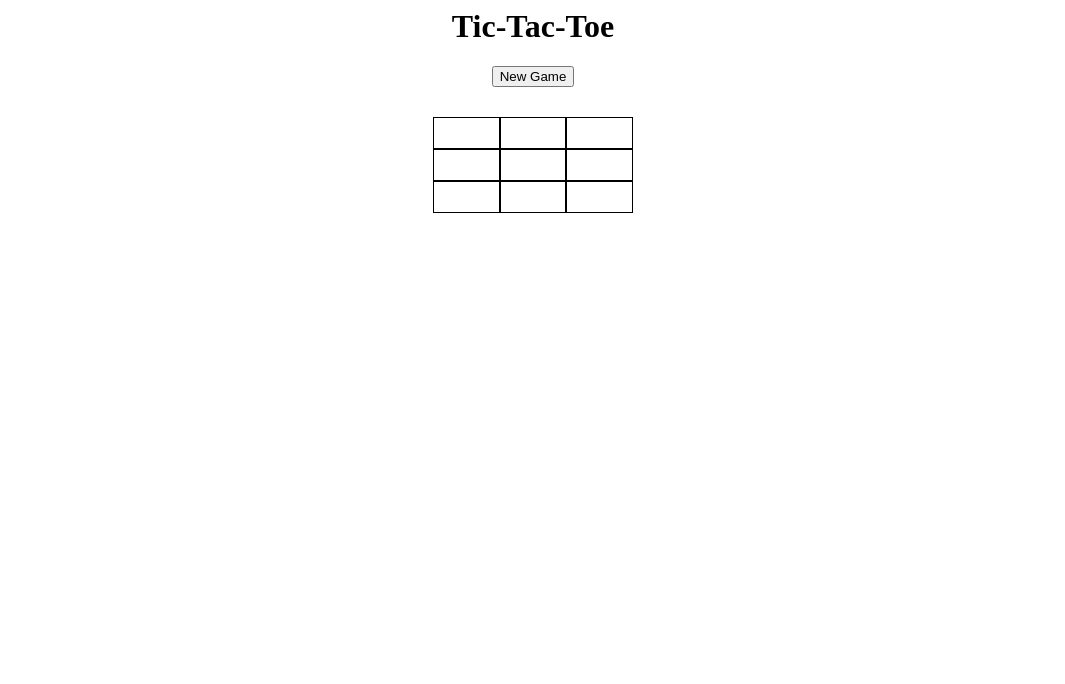
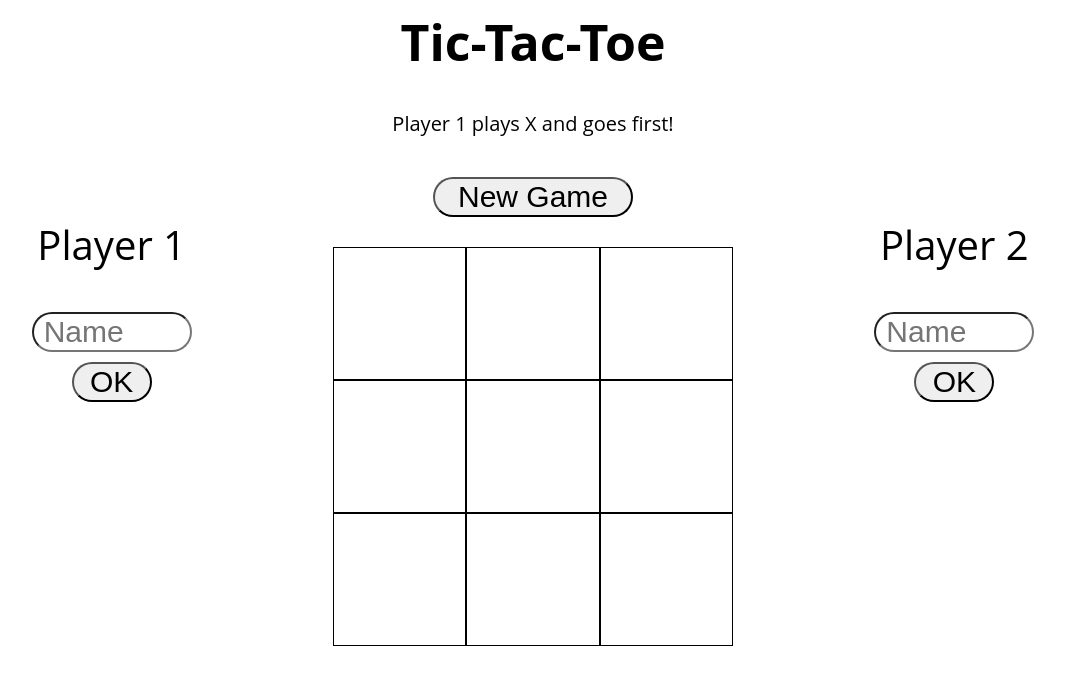
Before and after one commit to garyarzuma/Tic-Tac-Toe, a plain HTML site: page index.html in a window 1280 px wide. Both pictures are taken after a click on the button "New Game". Shown: the whole page, without its empty margins (107-1172 px from the left). Drawn offline with Linux system fonts and the light colour scheme.

Commit message:
Added player name input text and resized board

```diff
--- a/index.html
+++ b/index.html
@@ -7,9 +7,19 @@
 
     <body>
         <h1>Tic-Tac-Toe</h1>
-
+        <div class = "rules">
+            Player 1 plays X and goes first!
+        </div>
         <div class = "buttonContainer">
             <button class="newGameButton">New Game</button>
+        </div>
+        <div class= "gameContainer">
+            <div class="player-container">
+                <div class="player1">Player 1</div>
+                <form class="form-container" onSubmit="return false;">
+                    <input type="text" placeholder="Name" name="player1" size = "30" maxlength = "30">
+                    <button type="button" class="submitButton">OK</button>
+                </form>
            </div>
 
             <div class="gameBoard">
@@ -25,8 +35,16 @@
                 <div class = "gameSquare" data-array="7"></div>
                 <div class = "gameSquare" data-array="8"></div>
             </div>
+            <div class="player-container">
+                 <div class="player2">Player 2</div>
+                 <form class="form-container" onSubmit="return false;">
+                    <input type="text" placeholder="Name" name="player2" size = "30" maxlength = "30">
+                    <button type="button" class="submitButton">OK</button>
+                </form>
+            </div>
+        </div>
+        <div class = "resultsContainer">
 
-        <div class = "resultsContainer">
             <div class ="results">
 
             </div>
--- a/tic-tac-toe.css
+++ b/tic-tac-toe.css
@@ -1,28 +1,84 @@
+body{
+    font-family: 'Open Sans', sans-serif;
+}
+
 .gameBoard{
     display:grid;
     grid-template-columns: 1fr 1fr 1fr;
     grid-template-rows: 1fr 1fr 1fr;
-    width: 200px;
+    width: 400px;
+    height: 400px;
     margin: 0 auto;
     margin-top: 30px;
+    margin-bottom: 30px;
 }
 
+.gameContainer{
+    display: grid;
+    grid-template-columns: 1fr 1fr 1fr;
+}
+
+.player1, .player2{
+    display:flex;
+    justify-content: center;
+    font-size: 40px;
+    margin-bottom: 40px;
+
+}
+input{
+    font-size: 30px;
+    border-radius: 20px;
+    padding-left:10px;
+}
+
+.submitButton{
+    width: 100px;
+    margin: 0 auto;
+    margin-top: 10px;
+    height: 40px;
+    width: 80px;
+    font-size: 30px;
+    border-radius: 20px;
+}
+
+.newGameButton{
+    width: 100px;
+    margin: 0 auto;
+    margin-top: 10px;
+    height: 40px;
+    width: 200px;
+    font-size: 30px;
+    border-radius: 20px;
+}
+
+.form-container{
+    display: flex;
+    flex-flow: column;
+    justify-content: center;
+    width: 160px;
+    margin: 0 auto;
+}
 .gameSquare{
     text-align: center;
-    height: 30px;
+    font-size: 80px;
     border: solid 1px;
+    display: flex;
+    justify-content: center;
+    align-items: center;
 }
 
 h1{
     text-align: center;
+    font-size: 50px;
 }
 
 .buttonContainer{
         display: flex;
         justify-content: center;
+        margin-top: 30px;
 }
 
-.results{
+.results, .rules{
     text-align:center;
-    margin-top: 30px;
+    font-size: 20px;
 }
--- a/tic-tac-toe.js
+++ b/tic-tac-toe.js
@@ -1,3 +1,14 @@
+// factory function for Person
+const Person = (name) => {
+    const changeName = (newName) => name=newName;
+    const getName = () => name;
+    return {changeName, getName};
+}
+
+//create default players
+const Player1 = Person("Player 1");
+const Player2 = Person("Player 2");
+
 //Module with instant function call
 const Gameboard = ( function(){
 
@@ -28,6 +39,9 @@ const Gameboard = ( function(){
         drawBoard();
         Game.clearText();
         Game.setState();
+        Player1.changeName("Player 1");
+        Player2.changeName("Player 2");
+        Game.updateNames();
     }
 
     const checkWin = function(){
@@ -62,11 +76,23 @@ const Gameboard = ( function(){
 
     return {drawBoard, newGame};
 
-  })();
+})();
+
+
+
 
 const Game = ( function(){
 
     let playerTurnState = "X"; //x goes first
+    const submitButtons = document.querySelectorAll(".SubmitButton");
+    const player1NameDiv = document.querySelector(".player1");
+    const player2NameDiv = document.querySelector(".player2");
+
+
+
+    const getWinnerName = function(){
+        return (playerTurnState === "X") ? Player1.getName():Player2.getName();
+    }
 
     const changeTurn = function(){
         if(playerTurnState !== "GameOver"){
@@ -83,7 +109,7 @@ const Game = ( function(){
     }
 
     const gameOver = function(){
-        resultsNode.textContent = `Player ${playerTurnState} Wins!`;
+        resultsNode.textContent = `${getWinnerName()} Wins!`;
         playerTurnState = "GameOver";
     }
 
@@ -96,15 +122,30 @@ const Game = ( function(){
         resultsNode.textContent = "";
     }
 
+    const handleFormInput = function(e){
+        const myForm = e.target.form;
+        const whichPlayer = myForm[0].name;
+
+        if(whichPlayer === "player1" && myForm.player1.value !== ""){
+            Player1.changeName(myForm.player1.value);
+            myForm.player1.value = "";
+        }
+        else if (whichPlayer === "player2" && myForm.player2.value !== "") {
+                Player2.changeName(myForm.player2.value);
+                myForm.player2.value = "";
+        }
+
+        updateNames();
+    }
+
+    const updateNames = function(){
+        player1NameDiv.textContent = Player1.getName();
+        player2NameDiv.textContent = Player2.getName();
+    }
+
+    submitButtons.forEach(event => event.addEventListener('click', handleFormInput));
     resultsNode = document.querySelector(".results");
 
-    return{setState, getState, changeTurn, gameOver, tieGame, clearText}
+    return{updateNames, setState, getState, changeTurn, gameOver, tieGame, clearText}
 
 })();
-// factory function for Person
-const Person = (name) => {
-    const doSomething = () => console.log("testPerson");
-    return {name};
-}
-
-const Player1 = Person("jeff");
```
Lines whose indentation alone changed are shown as unchanged.
